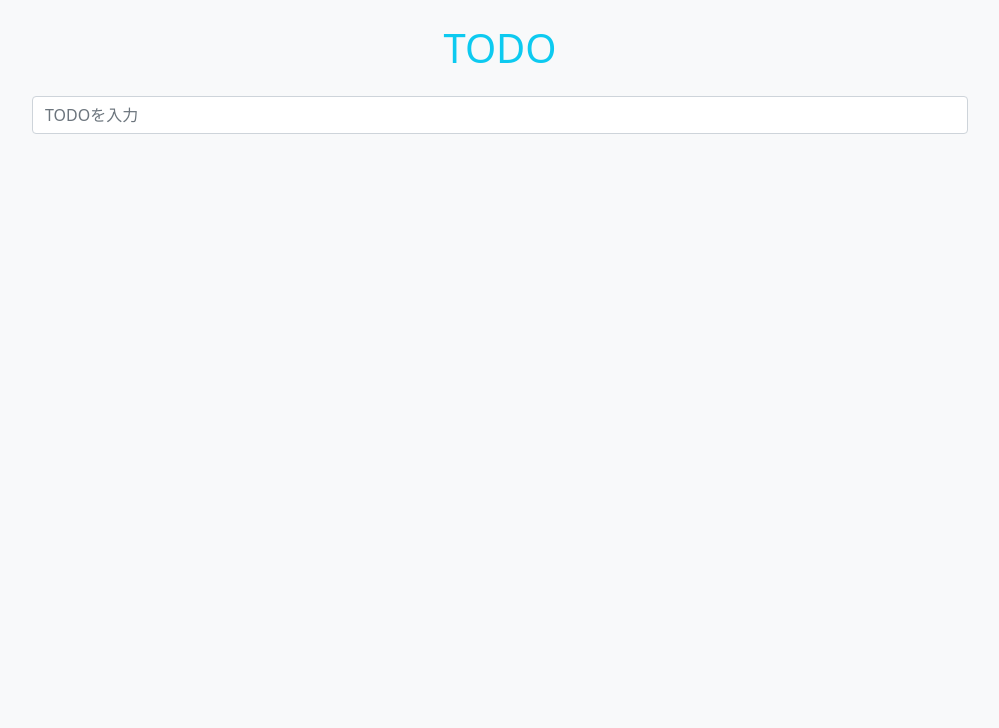
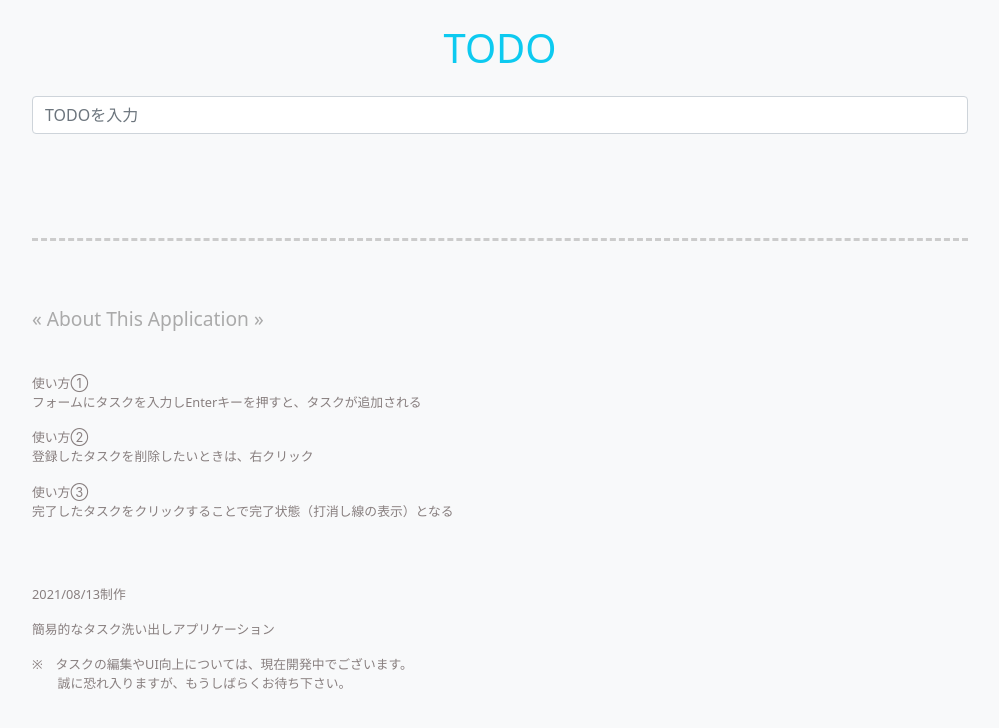
Before and after one commit to arigatoarigato/todo, a plain HTML site: page index.html in a window 1280 px wide. Shown: the whole page, without its empty margins (140-1139 px from the left). Drawn offline with nearby package versions, Linux system fonts and the light colour scheme.

Commit message:
Add files via upload

```diff
--- a/index.html
+++ b/index.html
@@ -1,13 +1,24 @@
 <!DOCTYPE html>
 <html lang="ja">
+
 <head>
   <meta charset="UTF-8">
   <meta http-equiv="X-UA-Compatible" content="IE=edge">
   <meta name="viewport" content="width=device-width, initial-scale=1.0">
-<!-- CSS only -->
-<link href="https://cdn.jsdelivr.net/npm/bootstrap@5.0.0-beta1/dist/css/bootstrap.min.css" rel="stylesheet" integrity="sha384-giJF6kkoqNQ00vy+HMDP7azOuL0xtbfIcaT9wjKHr8RbDVddVHyTfAAsrekwKmP1" crossorigin="anonymous">
-  <title>TODOリスト</title>
+  <!-- CSS only -->
+  <link href="https://cdn.jsdelivr.net/npm/bootstrap@5.0.0-beta1/dist/css/bootstrap.min.css" rel="stylesheet"
+    integrity="sha384-giJF6kkoqNQ00vy+HMDP7azOuL0xtbfIcaT9wjKHr8RbDVddVHyTfAAsrekwKmP1" crossorigin="anonymous">
+
+  <style>
+    .memoSentence {
+      color: rgb(136, 127, 127);
+      font-size: 0.8rem;
+    }
+  </style>
+
+  <title>TODO</title>
 </head>
+
 <body class="bg-light">
   <div class="container w-75">
     <h1 class="text-center text-info my-4">TODO</h1>
@@ -15,8 +26,24 @@
       <input type="text" id="input" class="form-control" placeholder="TODOを入力" autocomplete="off">
     </form>
     <ul id="ul" class="list-group text-sedondary"></ul>
+
+    <div class="memo">
+      <p style="margin-top: 5rem; border-top: dashed #ccc; padding-top: 4rem; padding-bottom:1.5rem; font-size: 1.2rem; font: bold; color: #aaa;" >«
+        About This Application
+        »</p>
+      <div class="memoSentence">
+
+        <P style="font-weight: 400;">使い方①<br>フォームにタスクを入力しEnterキーを押すと、タスクが追加される</P>
+        <P>使い方②<br>登録したタスクを削除したいときは、右クリック</P>
+        <P>使い方③<br>完了したタスクをクリックすることで完了状態（打消し線の表示）となる</P>
+        <P style="margin-top: 4rem;">2021/08/13制作</P>
+        <P>簡易的なタスク洗い出しアプリケーション</P>
+        <P>※　タスクの編集やUI向上については、現在開発中でございます。<br>　　誠に恐れ入りますが、もうしばらくお待ち下さい。</P>
+      </div>
+    </div>
   </div>
 
   <script src="index.js"></script>
 </body>
+
 </html>
```
